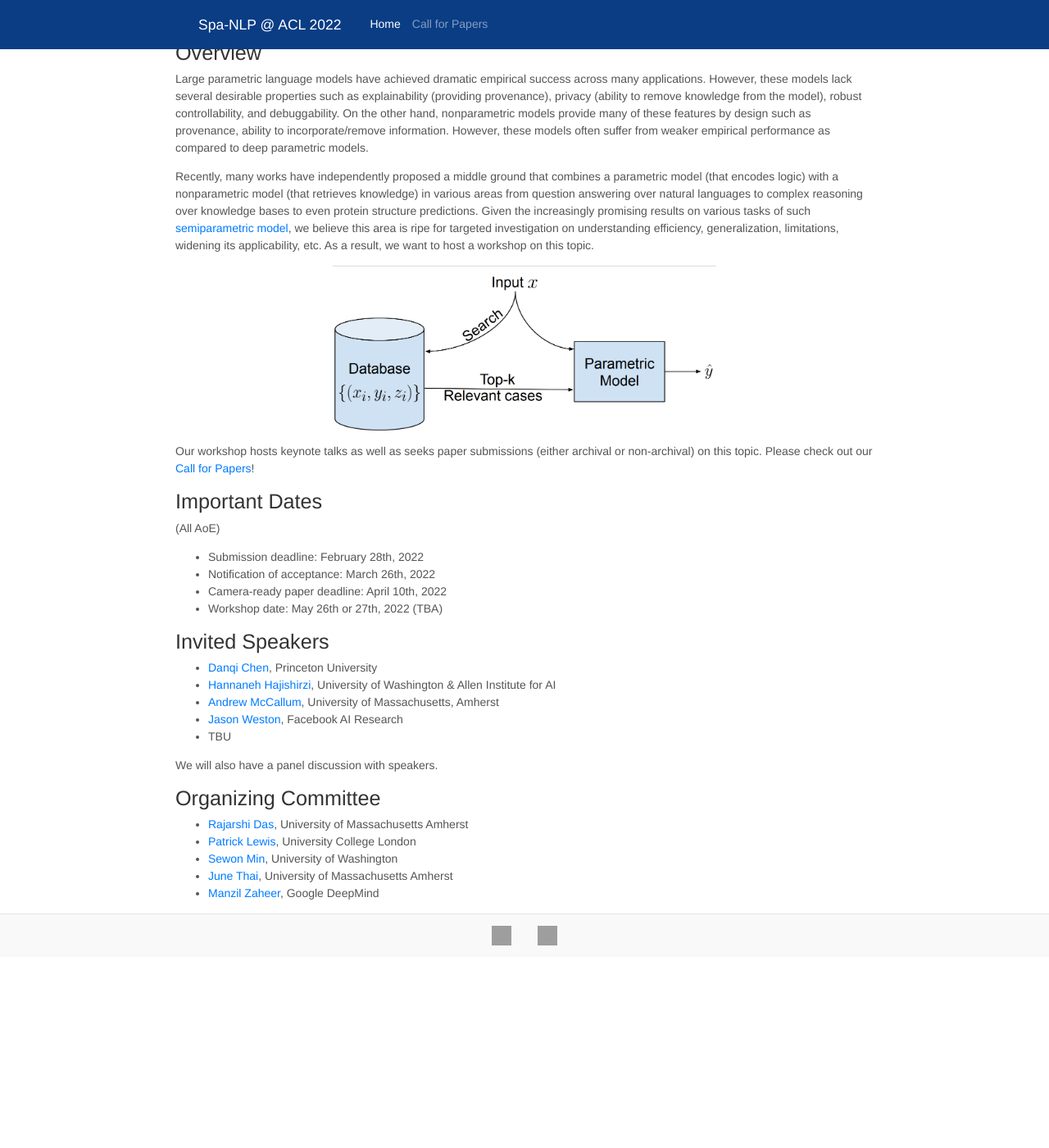
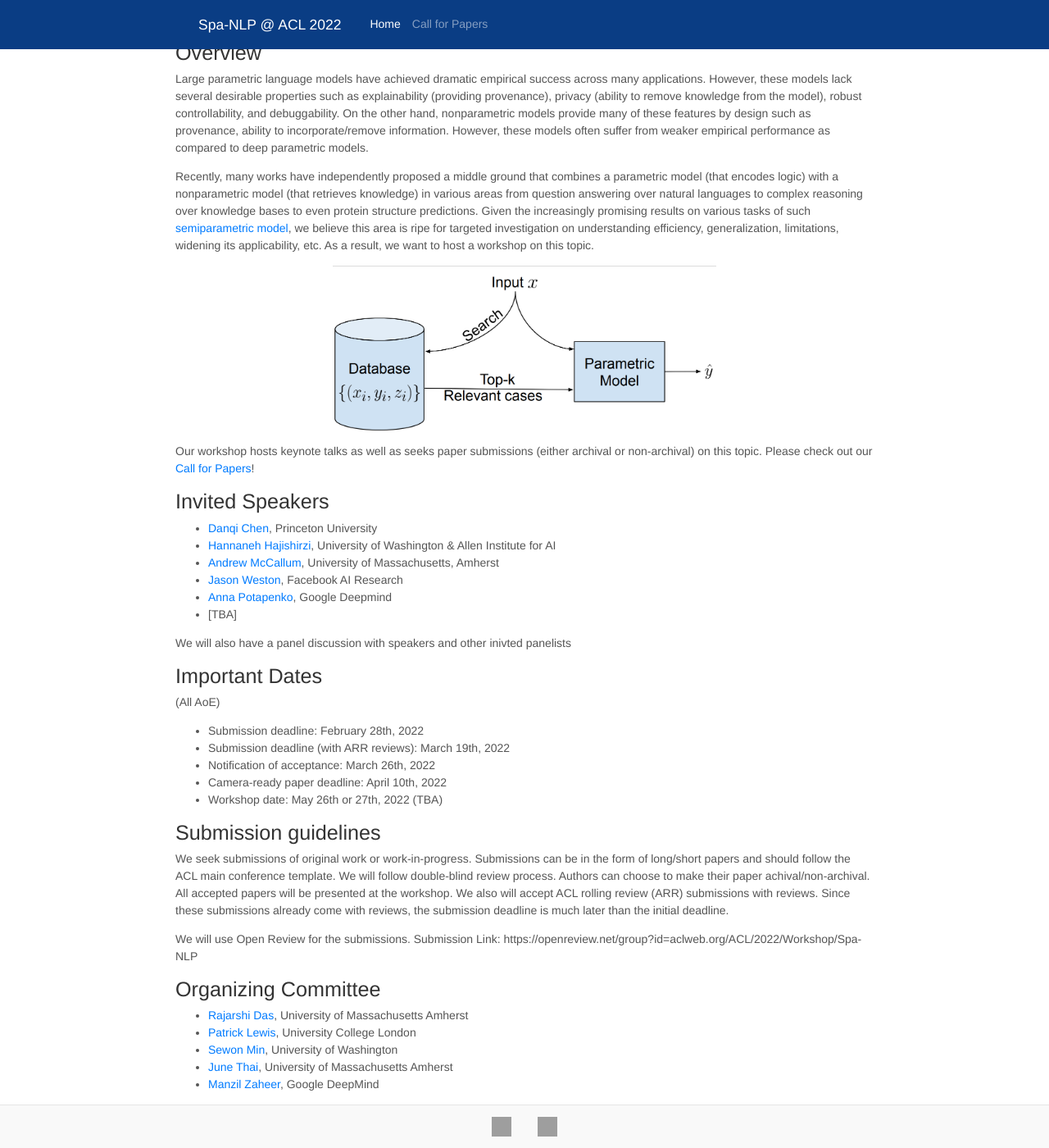
Before and after one commit to spa-nlp/spa-nlp.github.io, a Jekyll site: the page built from index.md, in a window 1280 px wide and 1400 px high, scrolled down 255 px. Shown: the whole window at 82% size. Built offline with Jekyll 4.4.1, drawn with Linux system fonts in a browser that asks for light colours; nearby versions of some CDN libraries; before the commit the page ends 1422 px from its top, so only the background shows below that; grey boxes are pictures that could not be loaded.

Commit message:
Update index.md

```diff
--- a/index.md
+++ b/index.md
@@ -19,24 +19,36 @@ Recently, many works have independently proposed a middle ground that combines a
 
 Our workshop hosts keynote talks as well as seeks paper submissions (either archival or non-archival) on this topic. Please check out our [Call for Papers](cfp)!
 
-
-## Important Dates
-
-(All AoE)
-- Submission deadline: February 28th, 2022
-- Notification of acceptance: March 26th, 2022
-- Camera-ready paper deadline: April 10th, 2022
-- Workshop date: May 26th or 27th, 2022 (TBA)
-
 ## Invited Speakers
 
 - [Danqi Chen](https://www.cs.princeton.edu/~danqic/), Princeton University
 - [Hannaneh Hajishirzi](https://homes.cs.washington.edu/~hannaneh/), University of Washington & Allen Institute for AI
 - [Andrew McCallum](https://people.cs.umass.edu/~mccallum/), University of Massachusetts, Amherst
 - [Jason Weston](https://ai.facebook.com/people/jason-weston/), Facebook AI Research
-- TBU
+- [Anna Potapenko](http://apotapenko.com/), Google Deepmind
+- [TBA]
 
-We will also have a panel discussion with speakers.
+We will also have a panel discussion with speakers and other inivted panelists
+
+
+## Important Dates
+
+(All AoE)
+- Submission deadline: February 28th, 2022
+- Submission deadline (with ARR reviews): March 19th, 2022
+- Notification of acceptance: March 26th, 2022
+- Camera-ready paper deadline: April 10th, 2022
+- Workshop date: May 26th or 27th, 2022 (TBA)
+
+## Submission guidelines
+We seek submissions of original work or work-in-progress. Submissions can be in the form of long/short papers and should follow the ACL main conference template. We will follow double-blind review process. Authors can choose to make their paper achival/non-archival. All accepted papers will be presented at the workshop.
+We also will accept ACL rolling review (ARR) submissions with reviews. Since these submissions already come with reviews, the submission deadline is much later than the initial deadline.
+
+<!-- Non-archival track also seeks recently accepted / published work---it does not need to be anonymized and will not go through the review process. The submission should clearly indicate the original venue and will be accepted if the organizers think the work will benefit from exposure to the audience of this workshop. -->
+
+
+We will use Open Review for the submissions.
+Submission Link: https://openreview.net/group?id=aclweb.org/ACL/2022/Workshop/Spa-NLP
 
 
 ## Organizing Committee
```
